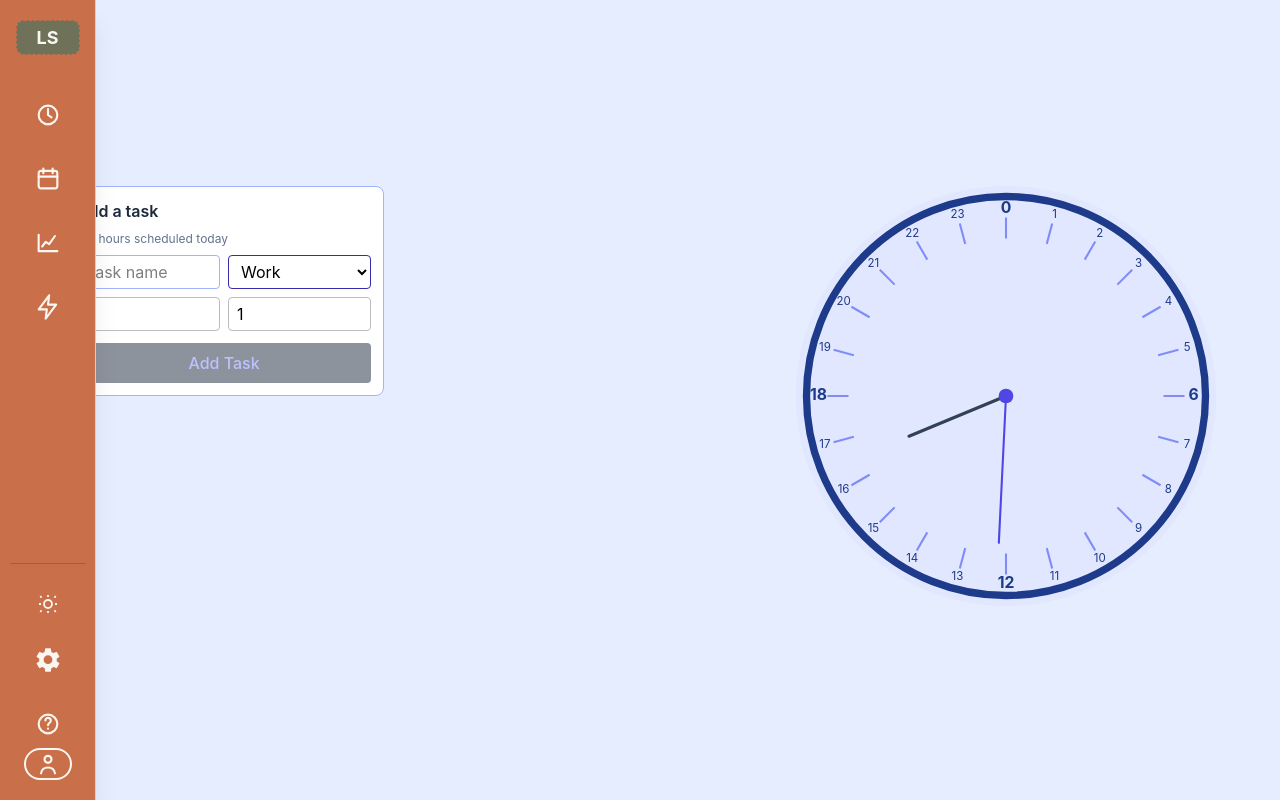
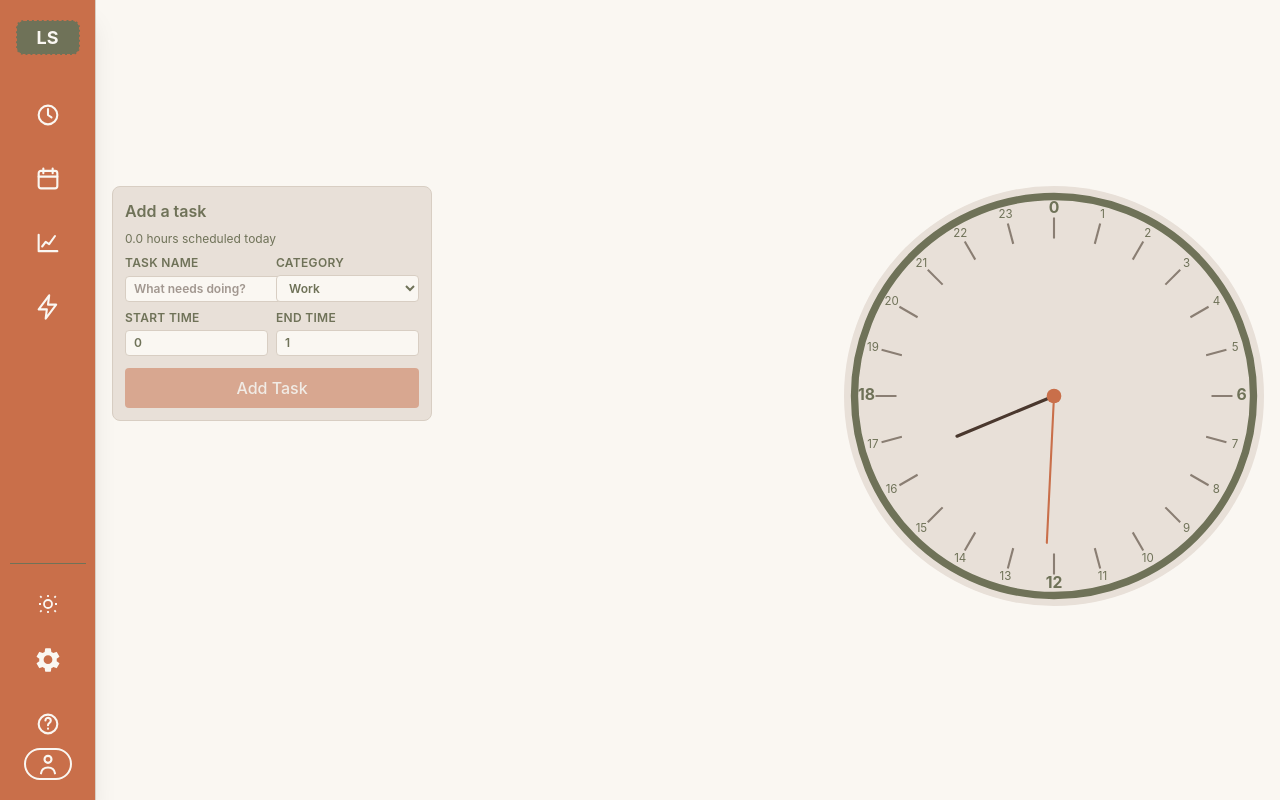
Before and after one commit to veefa/lazy-sloth, a React (Vite) app: page /lazy-schedule in a window 1280 px wide. Built offline with nearby package versions, Linux system fonts and the light colour scheme.

Commit message:
Feature: styling LazySchedulePage

```diff
--- a/src/features/FaceClock.tsx
+++ b/src/features/FaceClock.tsx
@@ -1,6 +1,7 @@
 import React, { useEffect, useState } from "react";
 import ClockHand from "./ClockHands";
 import TimeBlockArc from "./TimeBlockArc";
+import { useTheme } from "./theme";
 import {
   addTask,
   categories,
@@ -36,6 +37,8 @@ const FaceClock: React.FC = () => {
   const [newTask, setNewTask] = useState<DraftTask>(initialDraft);
   const [selectedTaskId, setSelectedTaskId] = useState<number | null>(null);
   const [dragState, setDragState] = useState<DragState | null>(null);
+  const { theme } = useTheme();
+  const isNight = theme === "night";
 
   useEffect(() => {
     const interval = window.setInterval(() => setTime(new Date()), 1000);
@@ -45,11 +48,12 @@ const FaceClock: React.FC = () => {
   const centerX = 200;
   const centerY = 200;
   const radius = 190;
-  const INDIGO_DARK = "#1e3a8a";
-  const INDIGO = "#e0e7ff";
-  const INDIGO_LIGHT = "#818cf8";
-  const SLATE_DARK = "#334155";
-  const INDIGO_MEDIUM = "#4f46e5";
+  const CLOCK_STROKE = isNight ? "#FAF7F2" : "#6F7258";
+  const CLOCK_FACE = isNight ? "#6F7258" : "#E8E0D8";
+  const CLOCK_TICK = isNight ? "#D8CEC3" : "#8A7E73";
+  const HOUR_HAND = isNight ? "#FAF7F2" : "#4A382E";
+  const MINUTE_HAND = "#C96F4A";
+  const taskTextColor = isNight ? "#FAF7F2" : "#4A382E";
 
   const handleAddTask = () => {
     if (
@@ -135,8 +139,8 @@ const FaceClock: React.FC = () => {
         <svg
           viewBox="0 0 400 400"
           xmlns="http://www.w3.org/2000/svg"
-          className="aspect-square w-full max-w-[420px] self-center touch-none rounded-full md:w-1/2"
-          style={{ background: INDIGO }}
+          className="aspect-square w-full max-w-105 self-center touch-none rounded-full md:w-1/2"
+          style={{ background: CLOCK_FACE }}
           onPointerMove={handlePointerMove}
           onPointerUp={() => setDragState(null)}
           onPointerCancel={() => setDragState(null)}>
@@ -144,8 +148,8 @@ const FaceClock: React.FC = () => {
             cx={centerX}
             cy={centerY}
             r={radius}
-            fill={INDIGO}
-            stroke={INDIGO_DARK}
+            fill={CLOCK_FACE}
+            stroke={CLOCK_STROKE}
             strokeWidth="7"
           />
           {[...Array(24)].map((_, i) => {
@@ -159,12 +163,12 @@ const FaceClock: React.FC = () => {
                 dominantBaseline="middle"
                 fontWeight={i % 6 === 0 ? "bold" : "normal"}
                 fontSize={i % 6 === 0 ? 15 : 11}
-                fill={INDIGO_DARK}>
+                fill={CLOCK_STROKE}>
                 {i}
               </text>
             );
           })}
-          <g stroke={INDIGO_LIGHT} strokeWidth="2">
+          <g stroke={CLOCK_TICK} strokeWidth="2">
             {Array.from({ length: 24 }).map((_, i) => {
               const angle = (i * Math.PI) / 12 - Math.PI / 2;
               return (
@@ -205,7 +209,7 @@ const FaceClock: React.FC = () => {
                   dominantBaseline="middle"
                   fontSize="13"
                   fontWeight="bold"
-                  fill="#1e3a8a"
+                  fill={taskTextColor}
                   pointerEvents="none">
                   {task.name}
                 </text>
@@ -215,7 +219,7 @@ const FaceClock: React.FC = () => {
                     cy={centerY + Math.sin(endAngle) * arcRadius}
                     r="8"
                     fill="#fff"
-                    stroke="#1e3a8a"
+                    stroke={CLOCK_STROKE}
                     strokeWidth="3"
                     className="cursor-ew-resize"
                     onPointerDown={(event) => startResize(event, task)}
@@ -228,7 +232,7 @@ const FaceClock: React.FC = () => {
             angle={hourAngle}
             length={100}
             width={3}
-            color={SLATE_DARK}
+            color={HOUR_HAND}
             centerX={centerX}
             centerY={centerY}
           />
@@ -236,11 +240,11 @@ const FaceClock: React.FC = () => {
             angle={minuteAngle}
             length={140}
             width={2}
-            color={INDIGO_MEDIUM}
+            color={MINUTE_HAND}
             centerX={centerX}
             centerY={centerY}
           />
-          <circle cx={centerX} cy={centerY} r={7} fill={INDIGO_MEDIUM} />
+          <circle cx={centerX} cy={centerY} r={7} fill={MINUTE_HAND} />
         </svg>
 
         <section
@@ -249,7 +253,7 @@ const FaceClock: React.FC = () => {
           {isOverloaded && (
             <div
               role="alert"
-              className="rounded-lg border border-red-300 bg-red-50 p-3 text-sm text-red-800">
+              className={`rounded-lg border border-terracotta p-3 text-sm ${isNight ? "bg-olive text-warm-taupe" : "bg-taupe-light text-olive"}`}>
               <p className="font-semibold">Overload warning</p>
               <p className="mt-1">
                 You have {scheduledHours.toFixed(1)} hours of scheduled tasks.
@@ -257,23 +261,33 @@ const FaceClock: React.FC = () => {
               </p>
             </div>
           )}
-          <div className="rounded-lg border border-indigo-300 bg-white p-3">
-            <h2 className="mb-2 font-semibold text-slate-800">Add a task</h2>
-            <p className="mb-2 text-xs text-slate-500">
+          <div
+            className={`rounded-lg border border-warm-taupe p-3 ${isNight ? "bg-olive text-warm-ivory" : "bg-taupe-light text-olive"}`}>
+            <h2 className="mb-2 font-semibold">Add a task</h2>
+            <p
+              className={`mb-2 text-xs ${isNight ? "text-warm-taupe" : "text-olive"}`}>
               {scheduledHours.toFixed(1)} hours scheduled today
             </p>
             <div className="grid gap-2 sm:grid-cols-2">
+              <label className="grid gap-1 text-xs font-semibold uppercase tracking-wide">
+                Task name
                 <input
                   type="text"
-                placeholder="Task name"
-                className="rounded border border-indigo-300 px-2 py-1"
+                  placeholder="What needs doing?"
+                  className={`rounded border border-warm-taupe px-2 py-1 normal-case tracking-normal ${isNight ? "bg-coffee text-warm-ivory" : "bg-warm-ivory text-coffee"}`}
                   value={newTask.name}
                   onChange={(event) =>
-                  setNewTask((task) => ({ ...task, name: event.target.value }))
+                    setNewTask((task) => ({
+                      ...task,
+                      name: event.target.value,
+                    }))
                   }
                 />
+              </label>
+              <label className="grid gap-1 text-xs font-semibold uppercase tracking-wide">
+                Category
                 <select
-                className="rounded border border-indigo-800 px-2 py-1"
+                  className={`rounded border border-warm-taupe px-2 py-1 normal-case tracking-normal ${isNight ? "bg-coffee text-warm-ivory" : "bg-warm-ivory text-olive"}`}
                   value={newTask.category}
                   onChange={(event) =>
                     setNewTask((task) => ({
@@ -285,13 +299,16 @@ const FaceClock: React.FC = () => {
                     <option key={category}>{category}</option>
                   ))}
                 </select>
+              </label>
+              <label className="grid gap-1 text-xs font-semibold uppercase tracking-wide">
+                Start time
                 <input
                   type="number"
                   step="0.25"
                   min="0"
                   max="23.75"
                   aria-label="Start time"
-                className="rounded border border-[#bcbcbc] px-2 py-1"
+                  className={`rounded border border-warm-taupe px-2 py-1 normal-case tracking-normal ${isNight ? "bg-coffee text-warm-ivory" : "bg-warm-ivory text-olive"}`}
                   value={newTask.startHour}
                   onChange={(event) =>
                     setNewTask((task) => ({
@@ -300,13 +317,16 @@ const FaceClock: React.FC = () => {
                     }))
                   }
                 />
+              </label>
+              <label className="grid gap-1 text-xs font-semibold uppercase tracking-wide">
+                End time
                 <input
                   type="number"
                   step="0.25"
                   min="0"
                   max="23.75"
                   aria-label="End time"
-                className="rounded border border-[#bcbcbc] px-2 py-1"
+                  className={`rounded border border-warm-taupe px-2 py-1 normal-case tracking-normal ${isNight ? "bg-coffee text-warm-ivory" : "bg-warm-ivory text-olive"}`}
                   value={newTask.endHour}
                   onChange={(event) =>
                     setNewTask((task) => ({
@@ -315,6 +335,7 @@ const FaceClock: React.FC = () => {
                     }))
                   }
                 />
+              </label>
             </div>
             <button
               type="button"
@@ -323,7 +344,7 @@ const FaceClock: React.FC = () => {
                 !newTask.name.trim() ||
                 durationFor(newTask.startHour, newTask.endHour) === 0
               }
-              className="mt-3 w-full rounded bg-slate-800 px-4 py-2 font-medium text-indigo-400 transition-colors hover:bg-slate-800 disabled:cursor-not-allowed disabled:opacity-50">
+              className="mt-3 w-full rounded bg-terracotta px-4 py-2 font-medium text-warm-ivory transition-colors hover:bg-coffee disabled:cursor-not-allowed disabled:opacity-50">
               Add Task
             </button>
           </div>
--- a/src/pages/LazySchedulePage.tsx
+++ b/src/pages/LazySchedulePage.tsx
@@ -1,14 +1,17 @@
 import FaceClock from "../features/FaceClock";
+import { useTheme } from "../features/theme";
 
 const LazySchedulePage = () => {
+  const { theme } = useTheme();
+  const isNight = theme === "night";
+
   return (
-    <main className="flex flex-col justify-center items-center bg-[#e6edff] py-12 min-h-screen">
-
+    <main
+      className={`flex min-h-screen flex-col items-center justify-center py-12 md:ml-24 ${isNight ? "bg-coffee" : "bg-warm-ivory"}`}>
       <div className="flex w-full flex-col items-center px-4">
         <div className="mb-8 flex w-full max-w-6xl items-center justify-center rounded-xl">
           <FaceClock />
         </div>
-
       </div>
     </main>
   );
```
Lines whose indentation alone changed are shown as unchanged.
